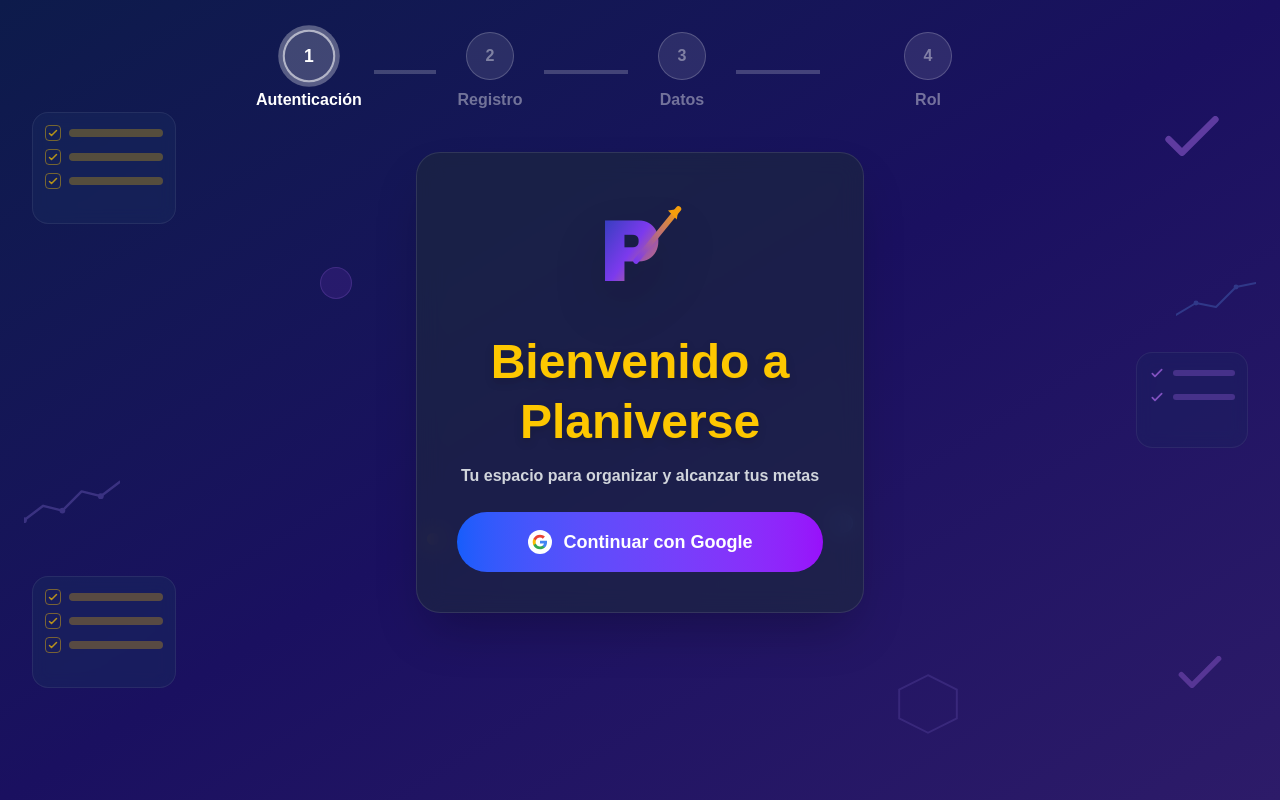
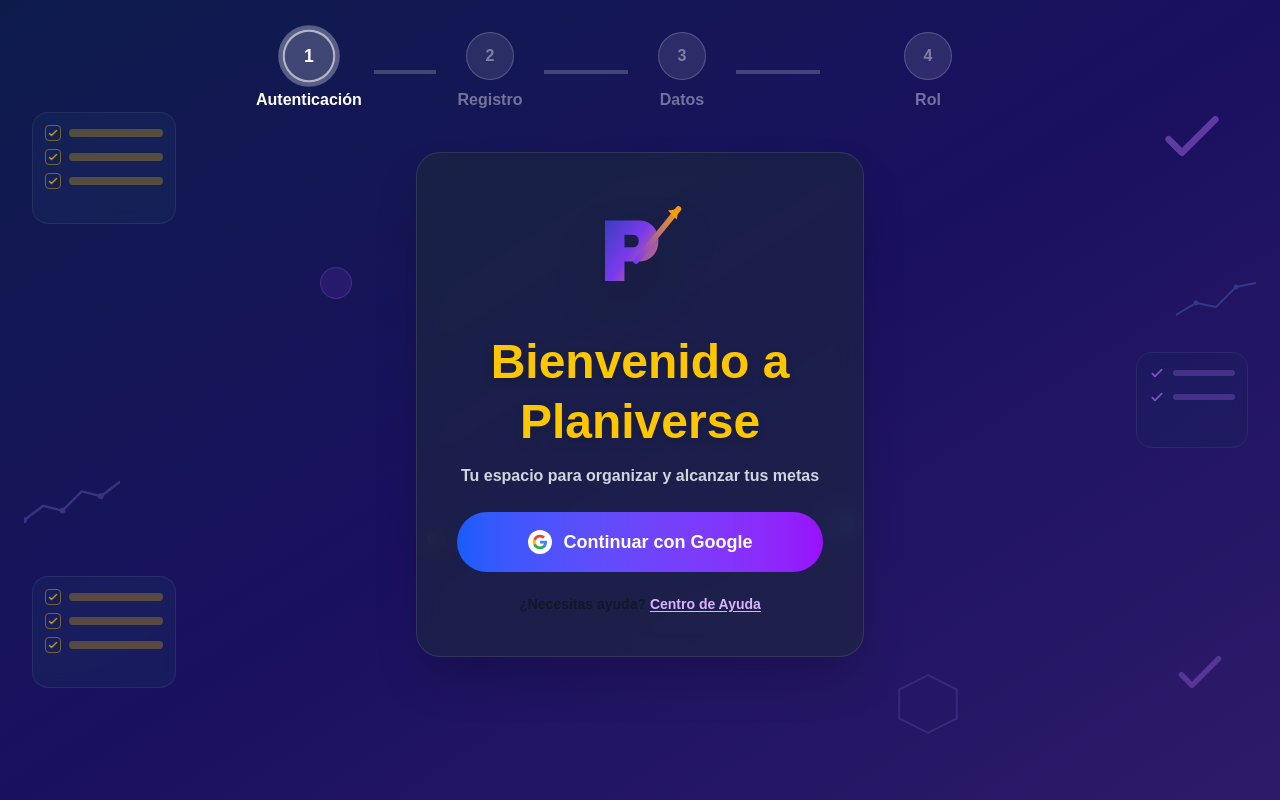
Before and after one commit to vargasabarcavictormanuel073-jpg/Planiverse, a Next.js app in the folder AppNylaMovil/: page /autenticacion in a window 1280 px wide. Built offline with nearby package versions, Linux system fonts and the light colour scheme; no server answers.

Commit message:
Login: agregar link al Centro de Ayuda debajo del boton de Google

```diff
--- a/AppNylaMovil/components/wizard/PasoInicioSesion.tsx
+++ b/AppNylaMovil/components/wizard/PasoInicioSesion.tsx
@@ -268,6 +268,21 @@
             'Continuar con Google'
           )}
         </button>
+
+        {/* Link al Centro de Ayuda */}
+        <div className="mt-5 text-center">
+          <a
+            href="/ayuda"
+            target="_blank"
+            rel="noopener noreferrer"
+            className="text-sm text-gray-400 hover:text-white transition-colors"
+          >
+            ¿Necesitas ayuda?{' '}
+            <span className="text-purple-300 hover:text-white underline underline-offset-2">
+              Centro de Ayuda
+            </span>
+          </a>
+        </div>
       </div>
     </div>
   );
```
